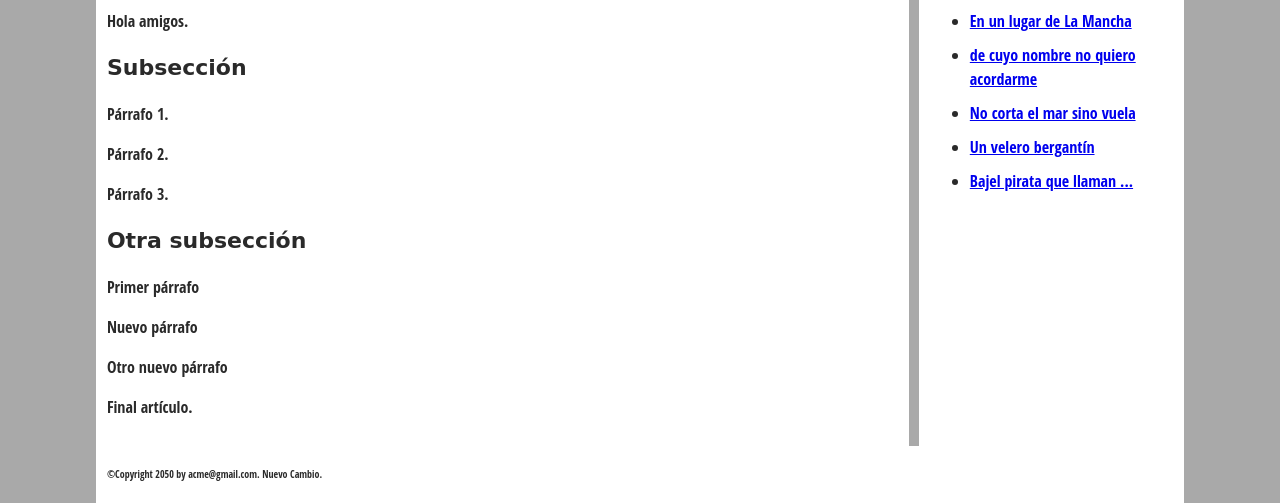
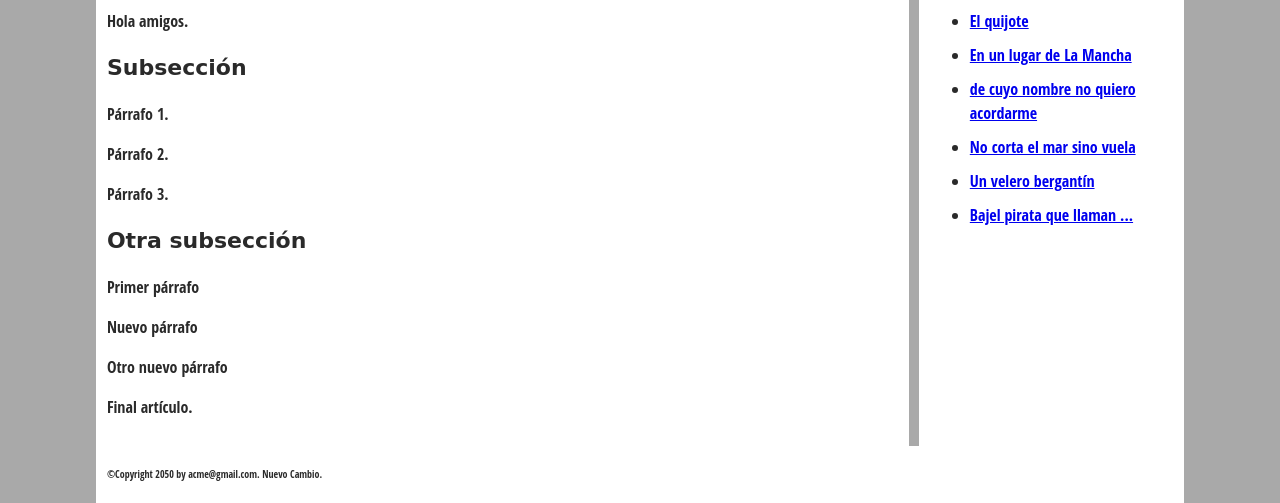
Before and after one commit to domingogallardo2/curso-git-repo1, a plain HTML site: page index.html in a window 1280 px wide. Shown: the part 387-890 px from the top of the page. Drawn offline with Linux system fonts and the light colour scheme.

Commit message:
añadido href

```diff
--- a/index.html
+++ b/index.html
@@ -49,6 +49,7 @@
   <h2>Relacionados</h2>
 
   <ul>
+      <li><a href="#">El quijote</a></li>
       <li><a href="#">En un lugar de La Mancha</a></li>
       <li><a href="#">de cuyo nombre no quiero acordarme</a></li>
       <li><a href="#">No corta el mar sino vuela</a></li>
```
